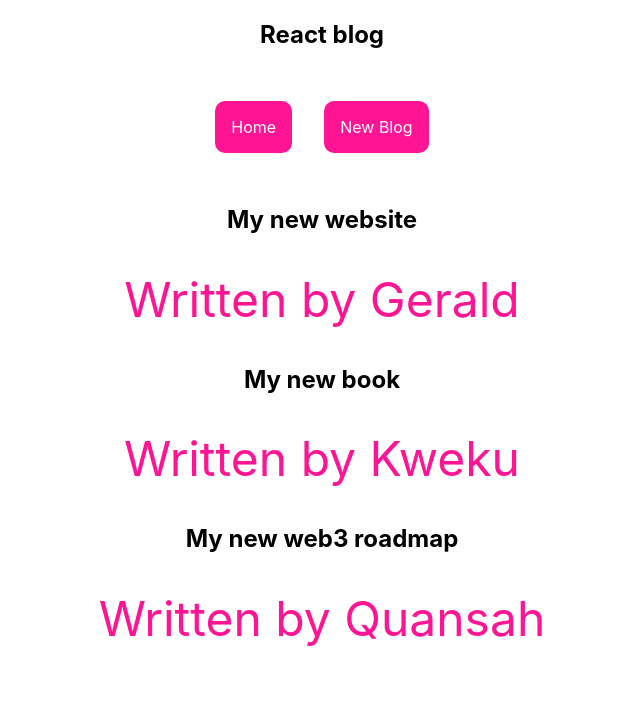
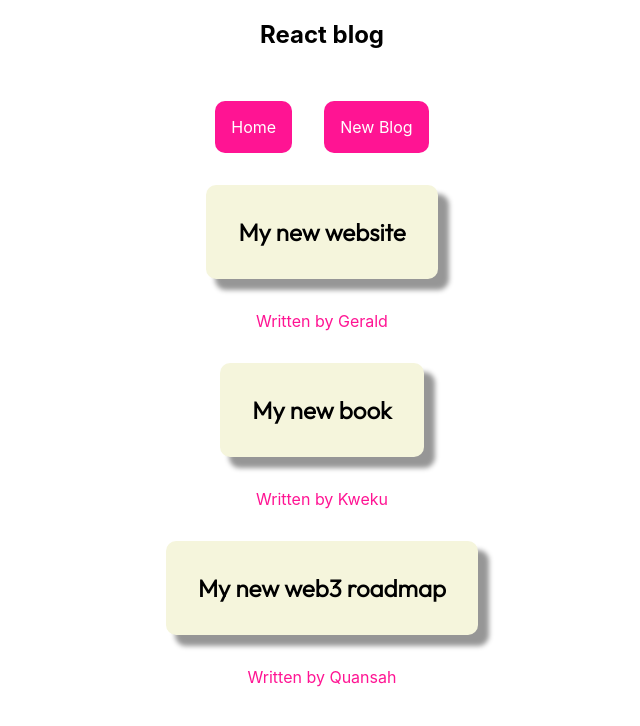
Before and after one commit to geraldaddey/react-coding-blog-app, a React (Create React App) app: page / in a window 1280 px wide. Shown: the top 726 px of the page, without its empty margins (318-958 px from the left). Built offline with nearby package versions, Linux system fonts and the light colour scheme; data requests are answered from the project's data file.

Commit message:
use cleanup

```diff
--- a/src/home.css
+++ b/src/home.css
@@ -48,10 +48,29 @@
   padding: 1rem;
   margin-left: 1rem;
 }
+
+.blog-preview > h1:hover {
+  border-bottom: 2px solid black;
+  cursor: pointer;
+}
+
+h2 {
+  size: 3rem;
+  font-family: "outfit";
+  padding: 2rem;
+  background-color: beige;
+  width: fit-content;
+  margin: auto;
+  border-radius: 10px;
+  -webkit-box-shadow: 10px 10px 5px 1px rgba(0, 0, 0, 0.41);
+  -moz-box-shadow: 10px 10px 5px 1px rgba(0, 0, 0, 0.41);
+  box-shadow: 10px 10px 5px 1px rgba(0, 0, 0, 0.41);
+}
+
 p {
   color: deeppink;
   font-weight: normal;
-  font-size: 3rem;
+  font-size: 1rem;
   display: flex;
   width: fit-content;
   padding: 1rem;
```
